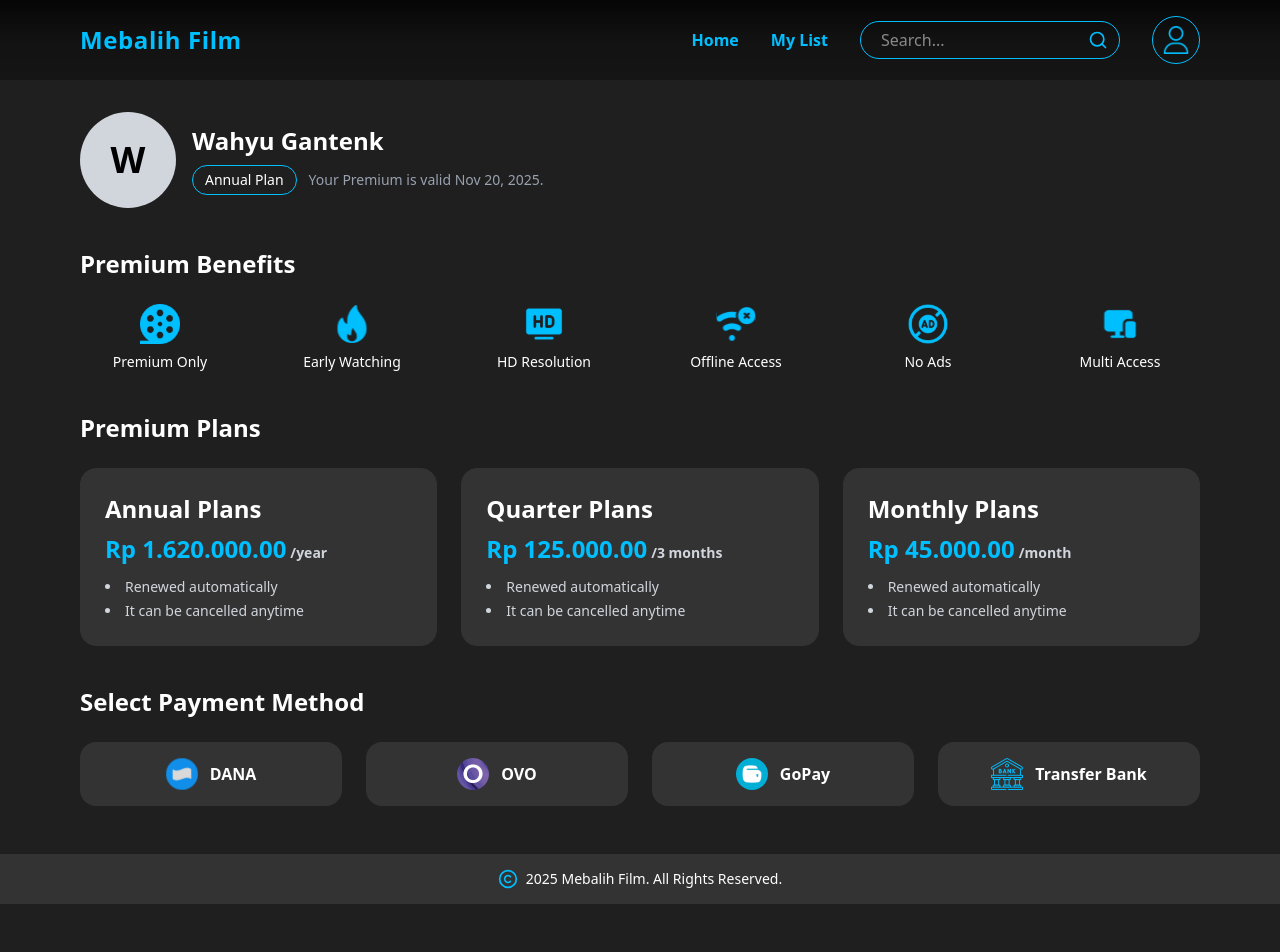
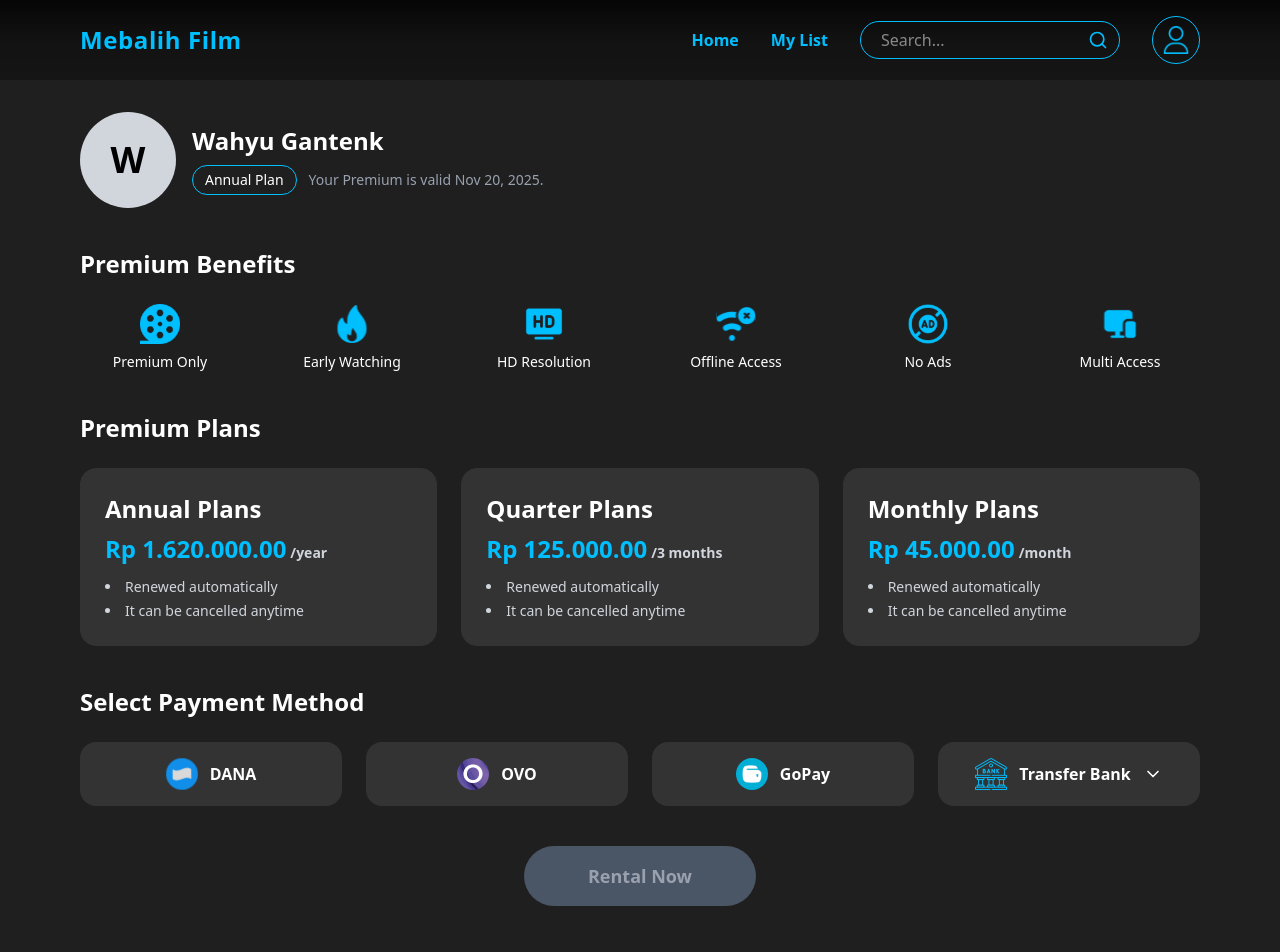
Before and after one commit to Wahabi86/architecture_microservice, a React (Vite) app: page /rent in a window 1280 px wide. Shown: the top 952 px of the page. Before the commit the page ends 904 px from the top, so only its background shows below. Built offline with nearby package versions, Linux system fonts and the light colour scheme.

Commit message:
update feature for transfer bank in rent page

```diff
--- a/src/pages/rent.jsx
+++ b/src/pages/rent.jsx
@@ -1,7 +1,43 @@
-import React from "react";
+import React, { useState } from "react";
 import { benefits, premiumPlans, payments } from "../data/allData";
+import { X, CircleCheckBig, ChevronDown } from "lucide-react";
 
 function Rent() {
+  const [selectedPlan, setSelectedPlan] = useState(null);
+  const [selectedPayment, setSelectedPayment] = useState(null);
+  const [showModal, setShowModal] = useState(false);
+
+  // Untuk Transfer Bank
+  const [selectedBank, setSelectedBank] = useState(null);
+  const [showBankDropdown, setShowBankDropdown] = useState(false);
+  const banks = ["BCA", "BNI", "Mandiri", "BRI"];
+
+  const handleRentalClick = () => {
+    setShowModal(true);
+  };
+
+  const closeModal = () => {
+    setShowModal(false);
+  };
+
+  //  Pada Saat klik metode pembayaran
+  const handlePaymentClick = (method) => {
+    setSelectedPayment(method);
+
+    // Jika memilih Transfer Bank, tampilkan dropdown
+    if (method.name === "Transfer Bank") {
+      setShowBankDropdown(true);
+    } else {
+      setShowBankDropdown(false);
+      setSelectedBank(null);
+    }
+  };
+
+  const handleBankSelect = (bank) => {
+    setSelectedBank(bank);
+    setShowBankDropdown(false);
+  };
+
   return (
     <div className="text-white py-12 px-20 pt-28">
       {/* User Info*/}
@@ -35,7 +71,11 @@
         <h3 className="text-2xl font-bold mb-6">Premium Plans</h3>
         <div className="grid grid-cols-3 gap-6">
           {premiumPlans.map((plan) => (
-            <div key={plan} className="border border-[#333333] bg-[#333333] rounded-2xl p-6 hover:bg-white/20 hover:border-[#00BFFF]  transition duration-300">
+            <div
+              key={plan}
+              onClick={() => setSelectedPlan(plan)}
+              className={`cursor-pointer border rounded-2xl p-6 transition duration-300 ${selectedPlan?.title === plan.title ? "border-[#00BFFF] bg-[#00BFFF]/20" : "border-[#333333] bg-[#333333] hover:bg-white/10"}`}
+            >
               <h4 className="text-2xl font-bold mb-2">{plan.title}</h4>
               <p className="text-[#00BFFF] text-2xl font-extrabold mb-3">
                 Rp {plan.price}.00
@@ -52,17 +92,99 @@
       </div>
 
       {/* Payment Method */}
-      <div>
+      <div className="mb-10">
         <h3 className="text-2xl font-bold mb-6">Select Payment Method</h3>
         <div className="grid grid-cols-4 gap-6">
           {payments.map((method) => (
-            <button key={method} className="flex items-center justify-center gap-3 bg-[#333333] hover:bg-white/20 rounded-2xl py-4 px-6 transition duration-300">
-              <img src={method.img} alt={method.name} className="w-8 h-8" />
-              <span className="font-semibold">{method.name}</span>
-            </button>
+            <div key={method.name} className="relative">
+              <button
+                onClick={() => handlePaymentClick(method)}
+                className={`flex items-center justify-center gap-3 w-full rounded-2xl py-4 px-6 transition duration-300 cursor-pointer ${
+                  selectedPayment?.name === method.name ? "bg-[#00BFFF]/20 border border-[#00BFFF]" : "bg-[#333333] hover:bg-white/10"
+                }`}
+              >
+                <img src={method.img} alt={method.name} className="w-8 h-8" />
+                <span className="font-semibold">{method.name}</span>
+                {method.name === "Transfer Bank" && <ChevronDown size={20} className={`transition duration-300 ${showBankDropdown ? "rotate-180" : ""}`} />}
+              </button>
+
+              {/* Section Dropdown pada Transfer Bank */}
+              {method.name === "Transfer Bank" && selectedPayment?.name === "Transfer Bank" && showBankDropdown && (
+                <div className="absolute left-0 right-0 mt-2 bg-[#2a2a2a] border border-[#333333] rounded-xl shadow-lg z-10">
+                  {banks.map((bank) => (
+                    <button key={bank} onClick={() => handleBankSelect(bank)} className="block w-full text-left px-4 py-2 hover:bg-[#00BFFF]/20 transition duration-200">
+                      {bank}
+                    </button>
+                  ))}
+                </div>
+              )}
+              {/* Menampilkan bank yang dipilih */}
+              {method.name === "Transfer Bank" && selectedBank && (
+                <p className="mt-2 text-gray-300 text-center">
+                  Selected Bank: <span className="text-[#00BFFF] font-semibold">{selectedBank}</span>
+                </p>
+              )}
+            </div>
           ))}
         </div>
       </div>
+
+      {/* Tombol Rental Now */}
+      <div className="flex justify-center mt-10">
+        <button
+          onClick={handleRentalClick}
+          disabled={!selectedPlan || !selectedPayment}
+          className={`px-16 py-4 rounded-full font-bold text-lg transition-all duration-300 ${selectedPlan && selectedPayment ? "bg-[#00BFFF] hover:bg-[#0095CC] text-white" : "bg-gray-600 text-gray-400 cursor-not-allowed"}`}
+        >
+          Rental Now
+        </button>
+      </div>
+
+      {/* Section Pop Up */}
+      {showModal && (
+        <div className="fixed inset-0 bg-black/50 backdrop-blur-sm flex items-center justify-center z-50">
+          <div className="bg-[#1a1a1a] rounded-2xl p-8 max-w-md w-full relative border border-[#333333]">
+            {/* Tombol Close */}
+            <button onClick={closeModal} className="absolute top-4 right-4 text-gray-400 hover:text-white transition duration-200">
+              <X size={24} />
+            </button>
+
+            {/* Icons Success */}
+            <div className="flex flex-col items-center text-center">
+              <div className="mb-4">
+                <CircleCheckBig size={64} className="text-[#00BFFF]" />
+              </div>
+              <h2 className="text-2xl font-bold text-white mb-2">Success!</h2>
+              <p className="text-gray-300 mb-6">
+                You’ve successfully activated your <span className="font-semibold text-white">{selectedPlan?.title}</span> subscription via <span className="font-semibold text-white">{selectedPayment?.name}</span>.
+              </p>
+
+              {/* Info Details */}
+              <div className="bg-[#2a2a2a] rounded-lg p-4 w-full mb-6 text-left">
+                <div className="flex justify-between mb-2">
+                  <span className="text-gray-400">Plan:</span>
+                  <span className="text-white font-semibold">{selectedPlan?.title}</span>
+                </div>
+                <div className="flex justify-between mb-2">
+                  <span className="text-gray-400">Price:</span>
+                  <span className="text-[#00BFFF] font-bold">Rp {selectedPlan?.price}.00</span>
+                </div>
+                <div className="flex justify-between">
+                  <span className="text-gray-400">Payment:</span>
+                  <span className="text-white font-semibold">
+                    {selectedPayment?.name}
+                    {selectedBank && ` (${selectedBank})`}
+                  </span>
+                </div>
+              </div>
+
+              <button onClick={closeModal} className="w-full bg-[#00BFFF] hover:bg-[#0095CC] text-white font-bold py-2 px-4 rounded-lg transition duration-300">
+                Close
+              </button>
+            </div>
+          </div>
+        </div>
+      )}
     </div>
   );
 }
```
